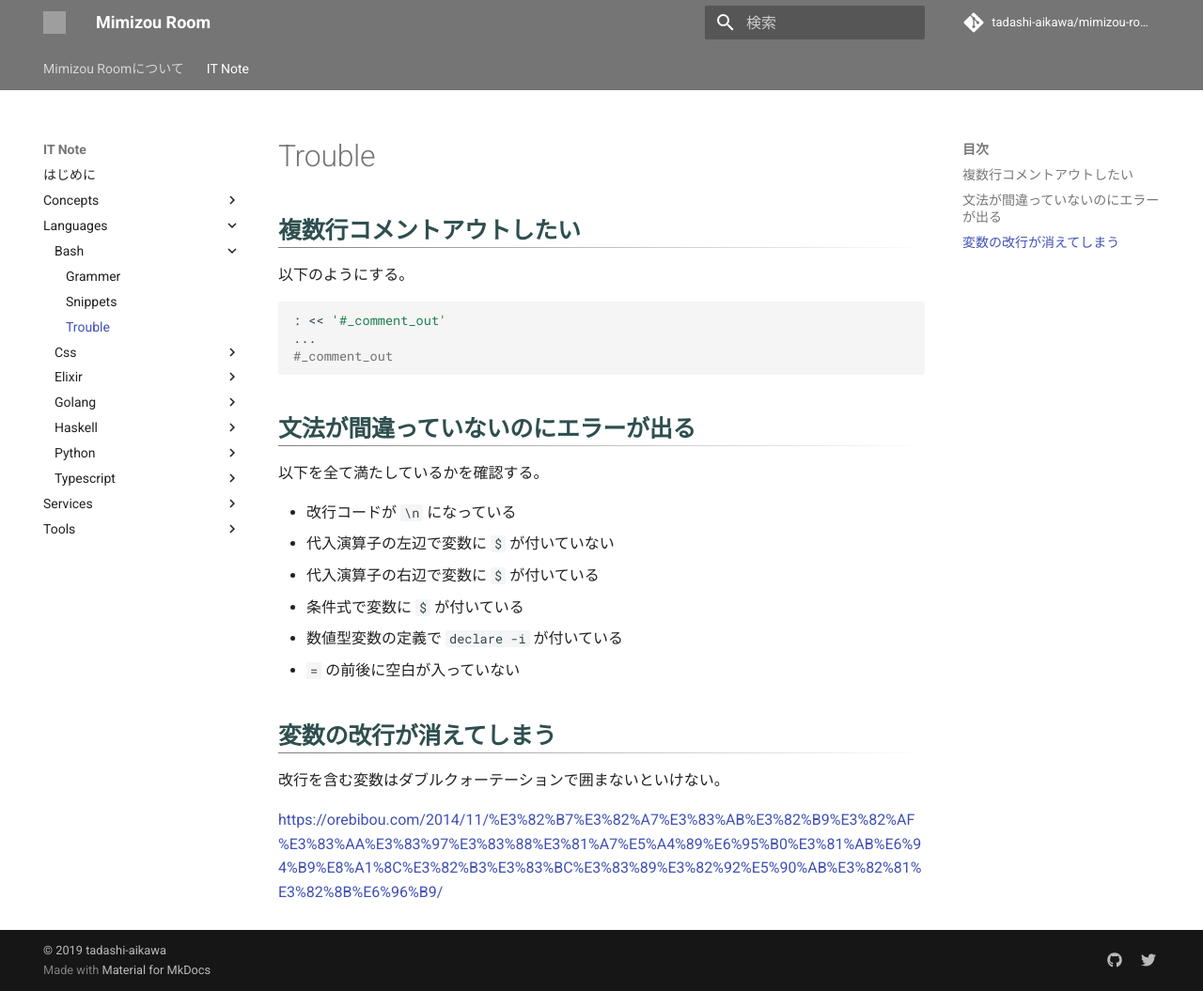
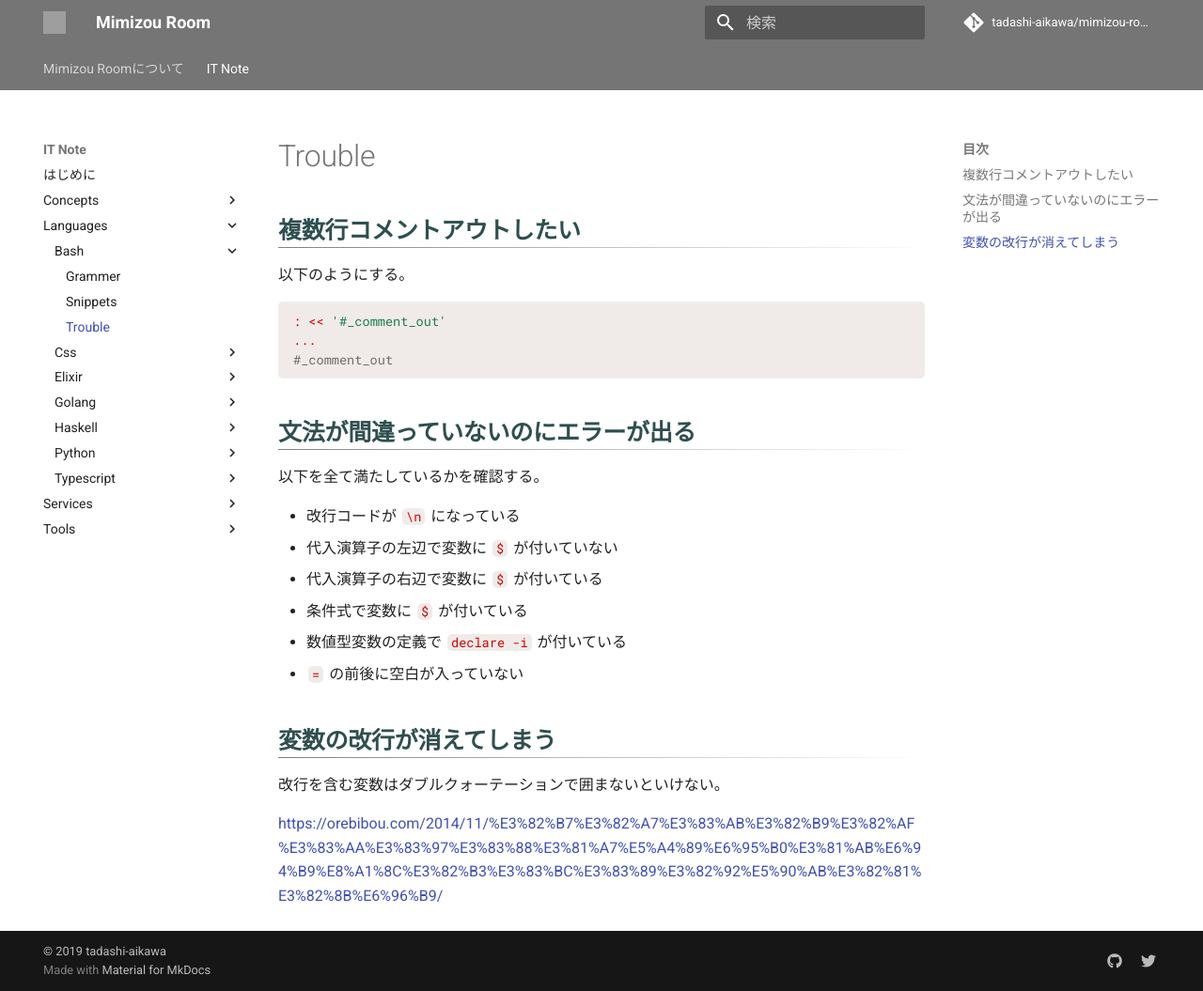
Before and after one commit to tadashi-aikawa/mimizou-room, an MkDocs documentation site: the page built from docs/IT_Note/languages/bash/trouble.md, in a window 1280 px wide and 1055 px high. Shown: the whole window at 94% size. Built offline with MkDocs 1.6.1 and Material for MkDocs 9.7.7, drawn with Linux system fonts in a browser that asks for light colours; comment, search, counter and statistics services are not loaded; grey boxes are pictures that could not be loaded.

Commit message:
css調整

```diff
--- a/docs/css/custom.css
+++ b/docs/css/custom.css
@@ -25,3 +25,11 @@ h2:after {
     color: darkslategrey;
     text-transform: none;
 }
+
+.md-typeset code {
+  background-color: rgb(240, 235, 233);
+  color: rgb(211, 0, 0);
+  line-height: 150%;
+  border-radius: 5px;
+  margin: 2px;
+}
```
